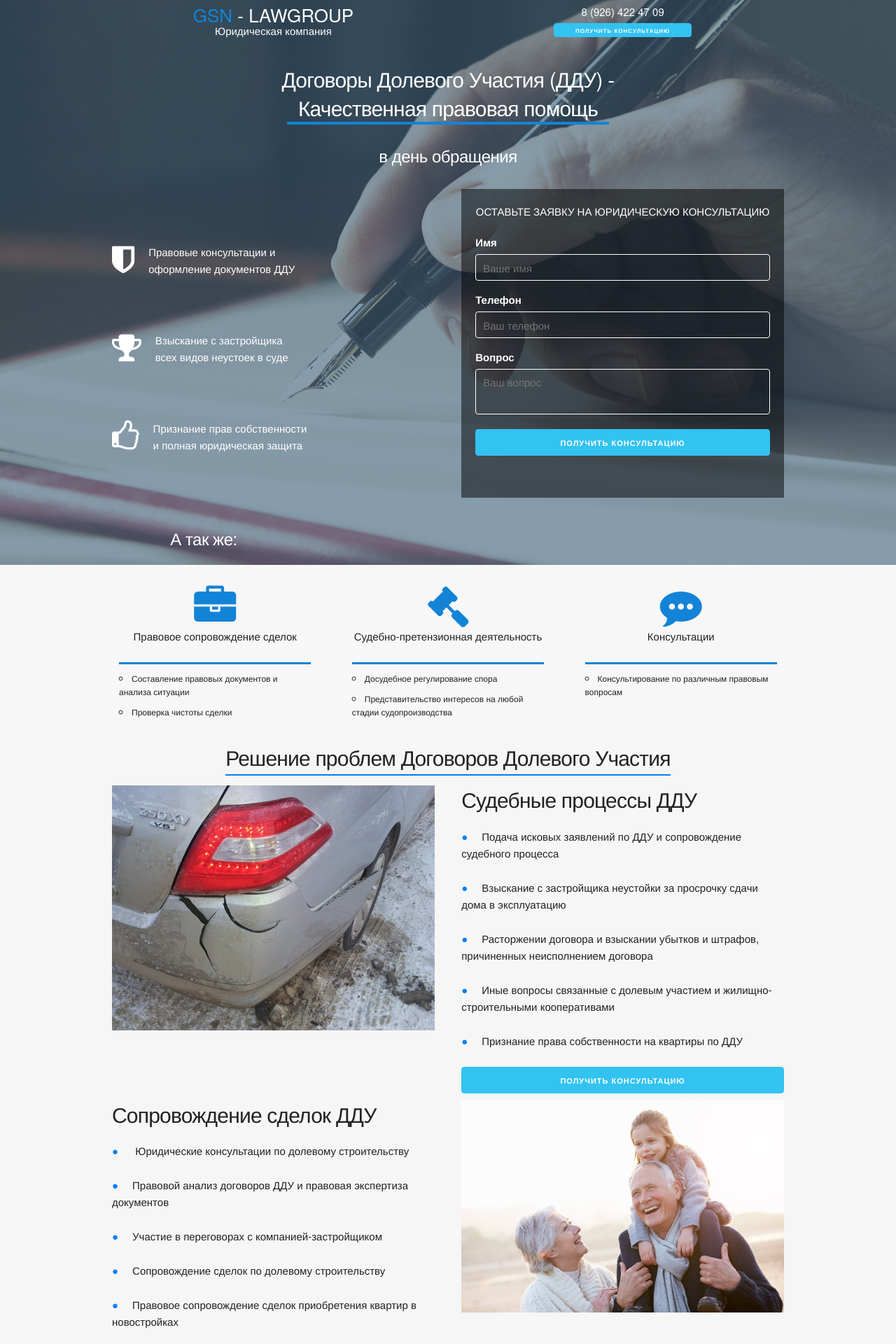
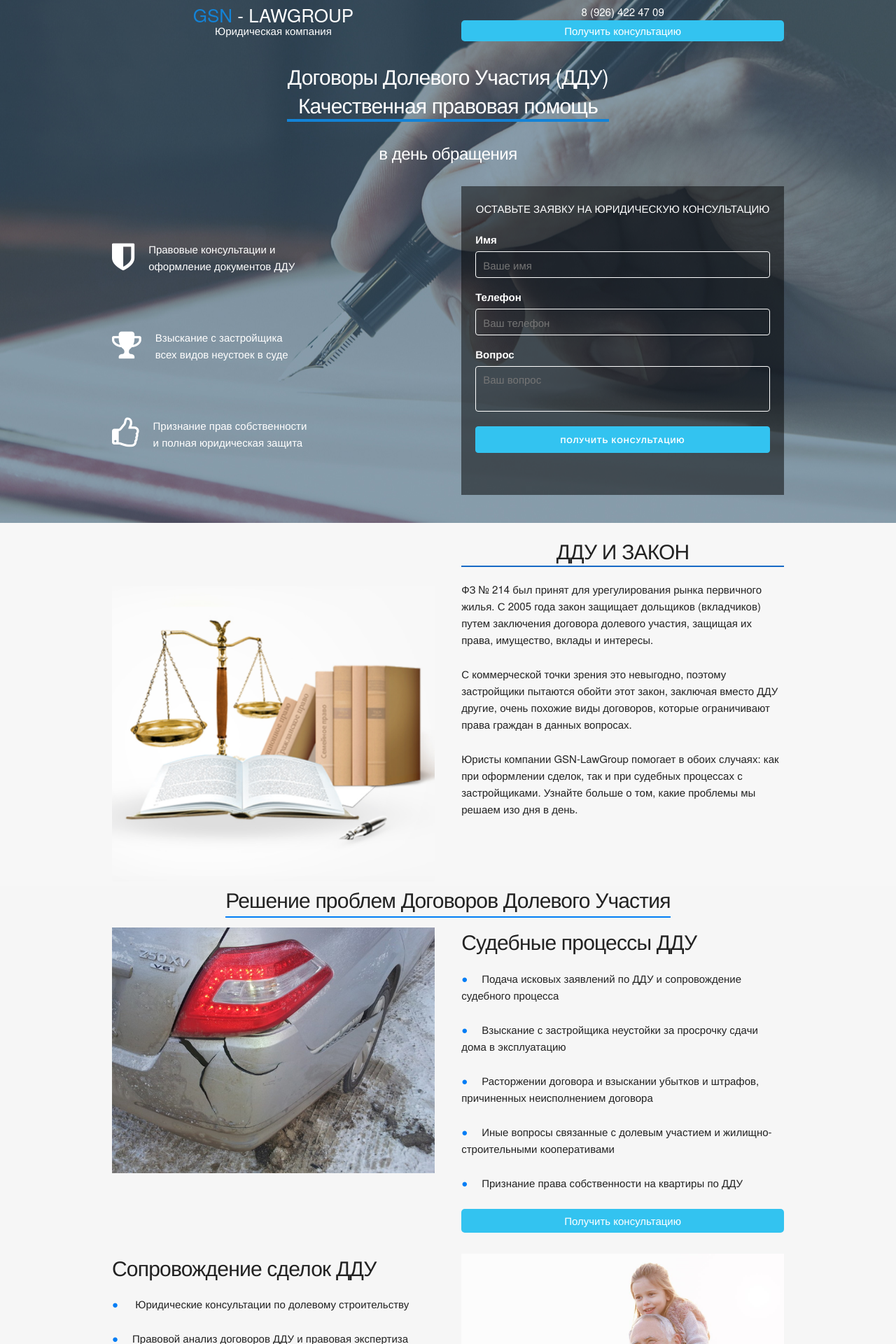
Before and after one commit to YellowAgency/lawers_landing, a Django app: page / in a window 1280 px wide. Shown: the top 1920 px of the page at 70% size. Run offline with Django 3.2, Linux system fonts and the light colour scheme; some libraries are stand-ins or nearby versions.

Commit message:
пофиксил кнопки, добавил отступы

```diff
--- a/static/css/fourth_screen.css
+++ b/static/css/fourth_screen.css
@@ -1,6 +1,11 @@
 .services{
     background-color: #f6f6f6;
 }
+
+.services_margin{
+    margin-bottom: 30px;
+}
+
 .services .row{
 }
 .services__header_span{
--- a/static/css/main.css
+++ b/static/css/main.css
@@ -201,7 +201,9 @@
 .consultation{
     height: 20px;
     line-height: 20px;
-    font-size: 8px;
+    text-align: center;
+    border-radius: 5px;
+    padding: 2px 5px;
 }
 
 .consultation__a_decoration{
@@ -209,6 +211,10 @@
     color: white;
     background-color: #33C3F0;
     border-color: #33C3F0;
+    display: block;
+    text-align: center;
+    border-radius: 5px;
+    padding: 5px 0;
 }
 
 .consultation__a_decoration:hover{
--- a/static/css/screen3.css
+++ b/static/css/screen3.css
@@ -10,6 +10,7 @@
 }
 
 .vocation-background{
+    padding-top: 20px;
     background-color: #f7f7f7;
 }
 
--- a/templates/base.html
+++ b/templates/base.html
@@ -32,15 +32,14 @@
                     <h6 class="header__number_margin">
                         8 (926) 422 47 09
                     </h6>
-                    <button class="button-primary consultation" onclick="getConsultation(this)">
-                        <a class="button-primary consultation__a_decoration" href="#openModal">Получить консультацию</a>
-                    </button>
+                    <a class="button-primary consultation consultation__a_decoration" href="#openModal" onclick="getConsultation(this)">Получить консультацию</a>
+
                 </div>
             </div>
             <div class="row">
                 <div class="twelve column">
                     <h4 class="header__hello">
-                        Договоры Долевого Участия (ДДУ) -
+                        Договоры Долевого Участия (ДДУ)
                     </h4>
                     <h4 class="header__hello main__hello_border">
                         Качественная правовая помощь
@@ -113,70 +112,37 @@
                         </div>
                     </form>
                 </div>
-                    <div class="row">
-                        <div class="six columns offset-by-one and">
-                            <h5>
-                                А так же:
-                            </h5>
-                        </div>
-                    </div>
             </div>
         </div>
     </header>
 {% endblock header %}
 <main class="main">
-    <div class="main__functions">
-        <div class="row">
-            <div class="container">
-                <div class="four columns column main__functions__left-col">
-                    <div class="main__functions__font_color_center">
-                        <i class="fa fa-briefcase fa-4x" aria-hidden="true"></i>
-                    </div>
-                    <p class="andfunctions">
-                        Правовое сопровождение сделок
+    <div class="vocation-background">
+        <div class="container vocation">
+            <div class="row">
+                <div class="six columns vocation-left">
+                    <img src="{% static 'img/vocation.jpg' %}" class="img-vocation">
+                </div>
+                <div class="six columns vocation-right">
+                    <h4 class="title">
+                        ДДУ И ЗАКОН
+                    </h4>
+
+                    <p>
+                        ФЗ № 214 был принят для урегулирования рынка первичного жилья. С 2005 года закон защищает
+                        дольщиков (вкладчиков) путем заключения договора долевого участия, защищая их права, имущество,
+                        вклады и интересы.
                     </p>
-                    <ul class="main__functions__li">
-                        <li>
-                            Составление правовых документов
-                            и анализа ситуации
-                        </li>
-                        <li>
-                            Проверка чистоты сделки
-                        </li>
-                    </ul>
-                </div>
-                <div class="four columns main__functions__left-col">
-                    <div class="main__functions__font_color_center">
-                        <i class="fa fa-gavel fa-4x" aria-hidden="true"></i>
-                    </div>
-                    <div>
-                        <p class="andfunctions">
-                            Судебно-претензионная деятельность
-                        </p>
-                        <ul class="main__functions__li">
-                            <li>
-                                Досудебное регулирование спора
-                            </li>
-                            <li>
-                                Представительство интересов
-                                на любой стадии судопроизводства
-                            </li>
-                        </ul>
-                    </div>
-                </div>
-                <div class="four columns main__functions__left-col">
-                    <div class="main__functions__font_color_center">
-                        <i class="fa fa-commenting fa-4x" aria-hidden="true"></i>
-                    </div>
-                    <p class="andfunctions">
-                        Консультации
+                    <p>
+                        С коммерческой точки зрения это невыгодно, поэтому застройщики пытаются обойти этот закон,
+                        заключая вместо ДДУ другие, очень похожие виды договоров, которые ограничивают права граждан в
+                        данных вопросах.
                     </p>
-                    <ul class="main__functions__li">
-                        <li>
-                            Консультирование по различным
-                            правовым вопросам
-                        </li>
-                    </ul>
+                    <p>
+                        Юристы компании GSN-LawGroup помогает в обоих случаях: как при оформлении сделок, так и при
+                        судебных процессах с застройщиками. Узнайте больше о том, какие проблемы мы решаем изо дня в
+                        день.
+                    </p>
                 </div>
             </div>
         </div>
@@ -190,7 +156,7 @@
                     </span>
                 </h4>
             </div>
-            <div class="row">
+            <div class="row services_margin">
                 <div class="six columns services__img_div">
                     <img class="services__img_div__img" src="{% static 'img/uslugs_firstphoto.jpg' %}">
                 </div>
@@ -218,12 +184,12 @@
                         <span class="services__describe_list__p_span">●</span>Признание права собственности на
                         квартиры по ДДУ
                     </p>
-                    <button class="button-primary u-full-width">
+                    <div class="u-full-width">
                         <a class="button-primary consultation__a_decoration" href="#openModal" onclick="getConsultation(this)">Получить консультацию</a>
-                    </button>
+                    </div>
                 </div>
             </div>
-            <div class="row">
+            <div class="row services_margin">
                 <div class="six columns inheritance_left">
                     <h4>
                         Сопровождение сделок ДДУ
@@ -252,9 +218,9 @@
                         квартир в новостройках
                     </p>
 
-                    <button class="button-primary u-full-width">
+                    <div class="u-full-width">
                         <a class="button-primary consultation__a_decoration" href="#openModal" onclick="getConsultation(this)">Получить консультацию</a>
-                    </button>
+                    </div>
                 </div>
                 <div class="six columns inheritance_right">
                     <div class="services__img_div">
```
